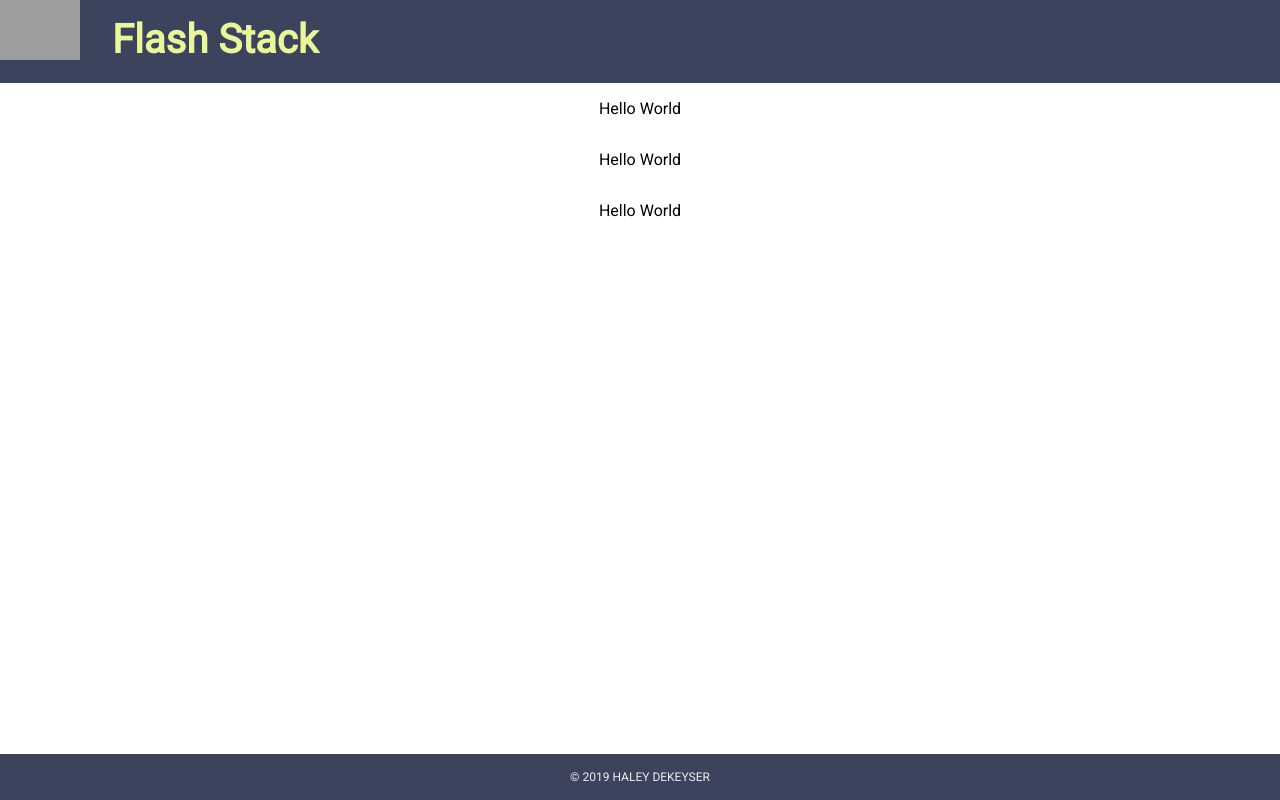
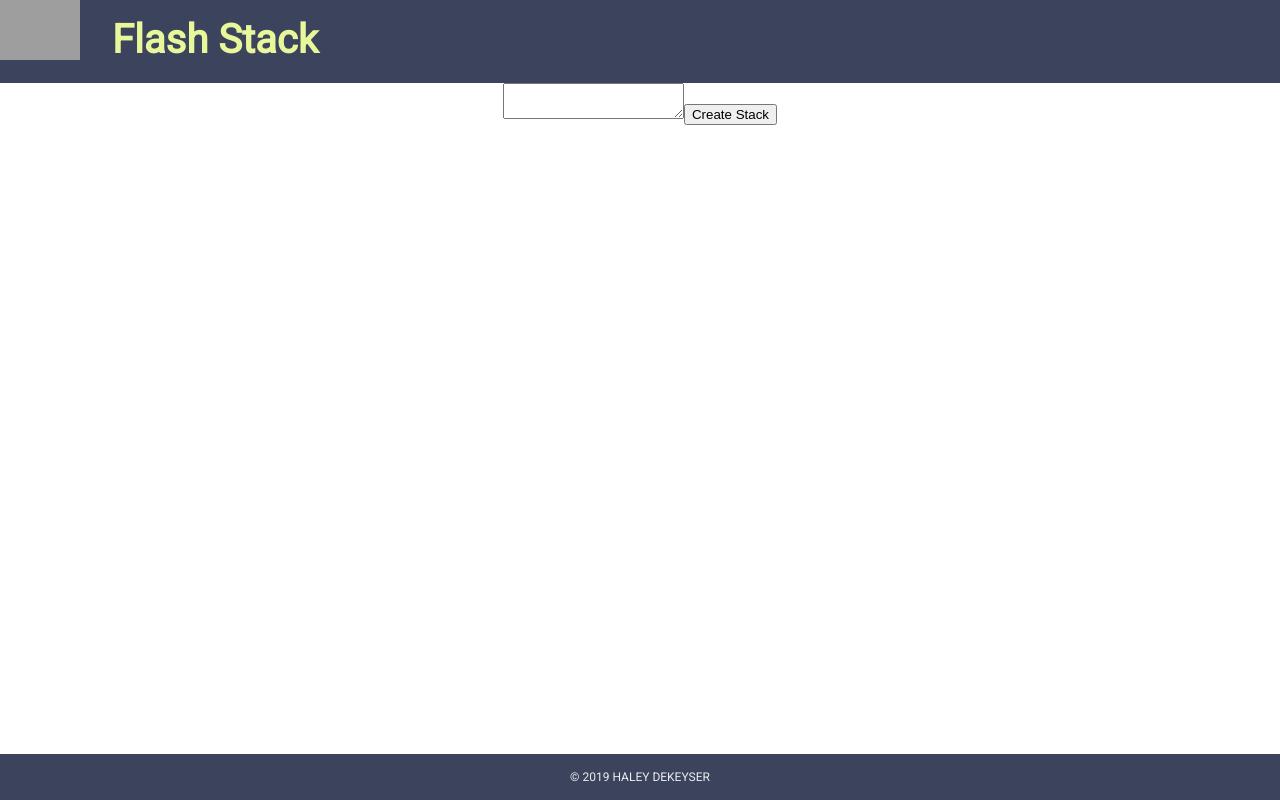
Before and after one commit to haleydek/flash-stack, a React (Create React App) app: page / in a window 1280 px wide. Built offline with nearby package versions, Linux system fonts and the light colour scheme; grey boxes are pictures that could not be loaded.

Commit message:
Move PageWrapper and PageInner styled components to App.js. Build form for creating new stack.

```diff
--- a/src/App.js
+++ b/src/App.js
@@ -3,7 +3,7 @@ import { Route, BrowserRouter as Router } from 'react-router-dom';
 import styled, { ThemeProvider } from 'styled-components/macro';
 import Header from './components/header/Header';
 import Footer from './components/footer/Footer';
-import Page from './components/Page';
+import StackForm from './components/stack/Form';
 
 
 function App() {
@@ -12,7 +12,11 @@ function App() {
       <ThemeProvider theme={theme}>
         <AppWrapper>
           <Header/>
-            <Route exact path="/" component={Page} />
+          <PageWrapper>
+            <PageInner>
+              <Route exact path="/" component={StackForm} />
+            </PageInner>
+          </PageWrapper>
           <Footer/>
         </AppWrapper>
       </ThemeProvider>
@@ -21,6 +25,15 @@ function App() {
 }
 
 export default App;
+
+const theme = {
+  primary: '#3C435D',
+  secondary: '#E8F79A',
+  primaryLight: '#EBECEE',
+  seconaryDark: '#DDF36B',
+
+  smallFont: '12px'
+}
 
 const font = "Roboto, sans-serif";
 
@@ -41,11 +54,32 @@ const AppWrapper = styled.div`
   }
 `;
 
-const theme = {
-  primary: '#3C435D',
-  secondary: '#E8F79A',
-  primaryLight: '#EBECEE',
-  seconaryDark: '#DDF36B',
+const PageWrapper = styled.div`
+position: relative;
+width: 100vw;
+height: 100%;
+margin: 0;
+padding: 0;
+overflow: auto;
+`;
 
-  smallFont: '12px'
-}
+const PageInner = styled.div`
+
+    @media only screen and (max-width: 767px) {
+        display: flex;
+        flex-direction: column;
+        justify-content: center;
+        text-align: center;
+        align-items: center;
+    }
+
+    @media only screen and (min-width: 768px) {
+        max-width: 1440px;
+        display: flex;
+        flex-direction: column;
+        justify-content: center;
+        align-items: center;
+
+        margin: 0 auto;
+    }
+`;
--- a/src/components/Page.js
+++ /dev/null
@@ -1,39 +0,0 @@
-import React from 'react';
-import styled from 'styled-components/macro';
-
-const Page = () => {
-    return <StyledPage><InnerPage><p>Hello World</p><p>Hello World</p><p>Hello World</p></InnerPage></StyledPage>
-}
-
-export default Page;
-
-const StyledPage = styled.div`
-    position: relative;
-    width: 100vw;
-    height: 100%;
-    margin: 0;
-    padding: 0;
-    overflow: auto;
-
-`;
-
-const InnerPage = styled.div`
-
-    @media only screen and (max-width: 767px) {
-        display: flex;
-        flex-direction: column;
-        justify-content: center;
-        text-align: center;
-        align-items: center;
-    }
-
-    @media only screen and (min-width: 768px) {
-        max-width: 1440px;
-        display: flex;
-        flex-direction: column;
-        justify-content: center;
-        align-items: center;
-
-        margin: 0 auto;
-    }
-`;
--- /dev/null
+++ b/src/components/stack/Form.js
@@ -0,0 +1,38 @@
+import React, { Component } from 'react';
+import styled from 'styled-components/macro';
+
+class StackForm extends Component {
+    state = {
+        notes: ''
+    }
+
+    handleChange = (event) => {
+        this.setState({
+            notes: event.target.value
+        })
+    }
+
+    handleSubmit = (event) => {
+        event.preventDefault();
+
+        // parse string to create front and back of notecards
+        // from notes pasted into textarea
+    }
+
+    render (){
+        return (
+            <StyledStackForm>
+                <form onSubmit={this.handleSubmit}>
+                    <textarea value={this.state.notes} onChange={this.handleChange} />
+                    <input type='submit' value='Create Stack' />
+                </form>
+            </StyledStackForm>
+        )
+    }
+}
+
+export default StackForm;
+
+const StyledStackForm = styled.div`
+
+`;
```
